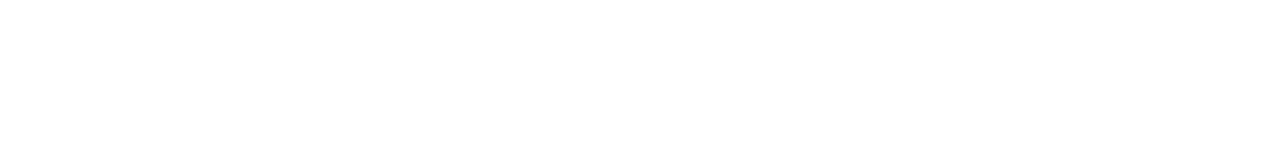
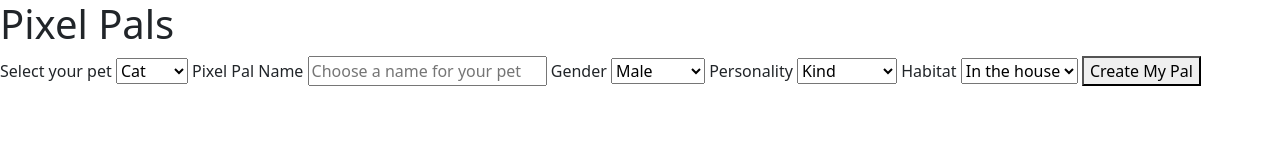
Before and after one commit to cortcortx/24-06-JavaScriptProject-Team1, a plain HTML site: page index.html in a window 1280 px wide. Drawn offline with nearby package versions, Linux system fonts and the light colour scheme.

Commit message:
'created inital lay for index.html, did not style header yet'

```diff
--- a/index.html
+++ b/index.html
@@ -6,9 +6,55 @@
     <title>Pixel Pals Create Page</title>
     <link href="https://cdn.jsdelivr.net/npm/bootstrap@5.3.3/dist/css/bootstrap.min.css" rel="stylesheet" integrity="sha384-QWTKZyjpPEjISv5WaRU9OFeRpok6YctnYmDr5pNlyT2bRjXh0JMhjY6hW+ALEwIH" crossorigin="anonymous">
     <link rel="stylesheet" href="./css/style.css">
+    <script async defer src="../24-06-JavaScriptProject-Team1/js/script.js"></script>
 </head>
 <body>
-
-    <script src="./js/script.js"></script>
+    <header>
+        <h1>Pixel Pals</h1>
+    </header>
+    <main>
+        <section id="left_section">
+            <form id="pet_form">
+                <label for="pet_species">Select your pet</label>
+                <select name="species"
+                id="pet_species">
+                <option value="cat">Cat</option>
+                <option value="dog">Dog</option>
+                <option value="gorilla">Gorilla</option>
+                <option value="turtle">Turtle</option>
+            </select>
+            <label for="pet_name">Pixel Pal Name</label>
+                <input type="text"
+                placeholder="Choose a name for your pet"
+                id="pet_name"
+                >
+                <label for="gender">Gender</label>
+            <select name="gender" id="pet_gender">
+                <option value="male">Male</option>
+                <option value="female">Female</option>
+                <option value="unknown">Unknown</option>
+            </select>
+            <label for="personality">Personality</label>
+            <select name="personality" id="pet_personality">
+                <option value="kind">Kind</option>
+                <option value="goofy">Goofy</option>
+                <option value="stubborn">Stubborn</option>
+                <option value="intelligent">Intelligent</option>
+                <option value="timid">Timid</option>
+            </select>
+            <label for="habitat">Habitat</label>
+            <select name="habitat" id="pet_habitat">
+                <option value="house">In the house</option>
+                <option value="yard">Yard</option>
+                <option value="river">River</option>
+                <option value="forest">Forest</option>
+            </select>
+            <button type="submit" id="submit_btn">Create My Pal</button>
+            </form>
+        </section>
+        <section id="right_section">
+            <div id="pets_container"></div>
+        </section>
+    </main>
 </body>
 </html>
```
